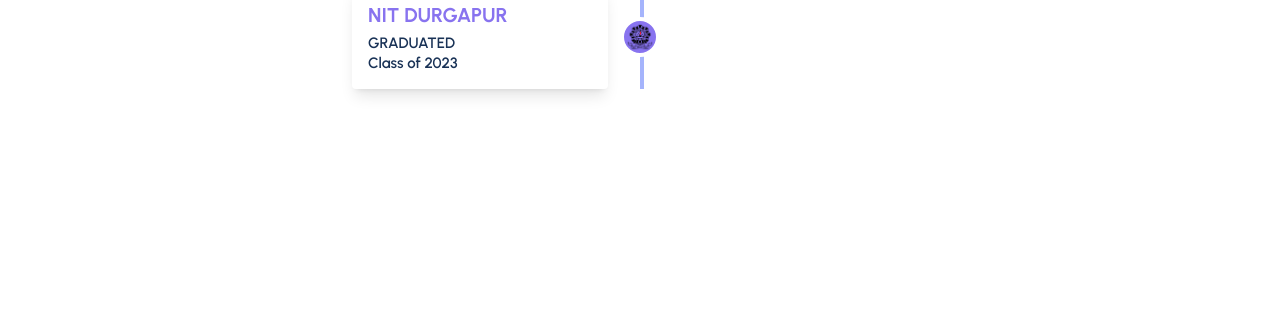
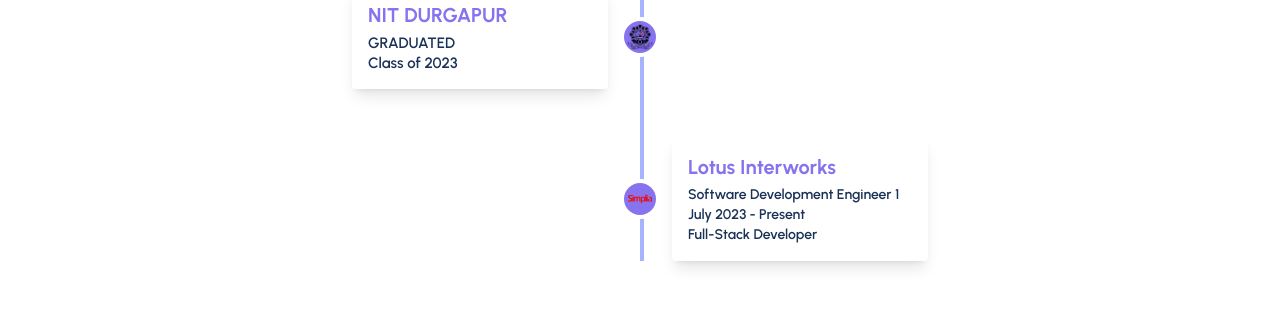
Before and after one commit to ak14aman/portfolio-v1, a React (Create React App) app: page / in a window 1280 px wide. Shown: the part 2720-3029 px from the top of the page. Built offline with nearby package versions, Linux system fonts and the light colour scheme; the HTML template or start-up script is replaced by a standard one.

Commit message:
Timeline updated

```diff
--- a/public/index.html
+++ b/public/index.html
@@ -7,7 +7,7 @@
     <meta name="theme-color" content="#000000" />
     <meta
       name="description"
-      content="Web site created using create-react-app"
+      content="Aman's Portfolio @v1"
     />
     <link rel="apple-touch-icon" href="%PUBLIC_URL%/logo192.png" />
     <!--
--- a/src/Components/UI/Timeline.jsx
+++ b/src/Components/UI/Timeline.jsx
@@ -7,6 +7,7 @@
 import edc from '../../Assets/Images/edc.png'
 import ieee from '../../Assets/Images/ieee.png'
 import ingenium from '../../Assets/Images/ingenium.png'
+import simplialogo from '../../Assets/Images/simplialogo.png'
 
 
 
@@ -339,6 +340,38 @@
                         </div>
                     </div>
 
+
+                    {/* RIGHT 12 Card */}
+                    <div className="mt-6 sm:mt-0 sm:mb-12">
+                        <div className="flex items-center flex-col sm:flex-row">
+                            <div className="flex justify-end w-full mx-auto items-center">
+                                <div className="w-full sm:w-1/2 sm:pl-8">
+                                    <div
+                                    data-aos='fade-left'
+                                    data-aos-duration='800'
+                                    className=" bg-white p-4 rounded shadow-lg group hover:bg-primaryColor cursor-pointer ease-in duration-150">
+                                        <h3 className='text-primaryColor font-[700] mb-1 group-hover:text-white group-hover:font-[600] text-xl'>
+                                            Lotus Interworks
+                                        </h3>
+                                        <p className='text-[14px] text-smallTextColor group-hover:text-white group-hover:font-[600] text-l'>
+                                        Software Development Engineer 1
+                                        <br/> July 2023 - Present
+                                        <br/> Full-Stack Developer
+                                        </p>
+                                    </div>
+                                </div>
+                            </div>
+
+                            <div className="rounded-full bg-primaryColor border-white border-4 w-10 h-10 absolute left-1/2 transform -translate-x-1/2 -translate-y-4 sm:translate-y-0 flex items-center justify-center">
+                                <figure>
+                                    <img src={simplialogo} alt=""/>
+                                </figure>
+                            </div>
+                        </div>
+                    </div>
+
+
+
                     </div>
                 </div>
             </div>
```
Also changed, not shown: src/Assets/Images/simplialogo.png (added).
